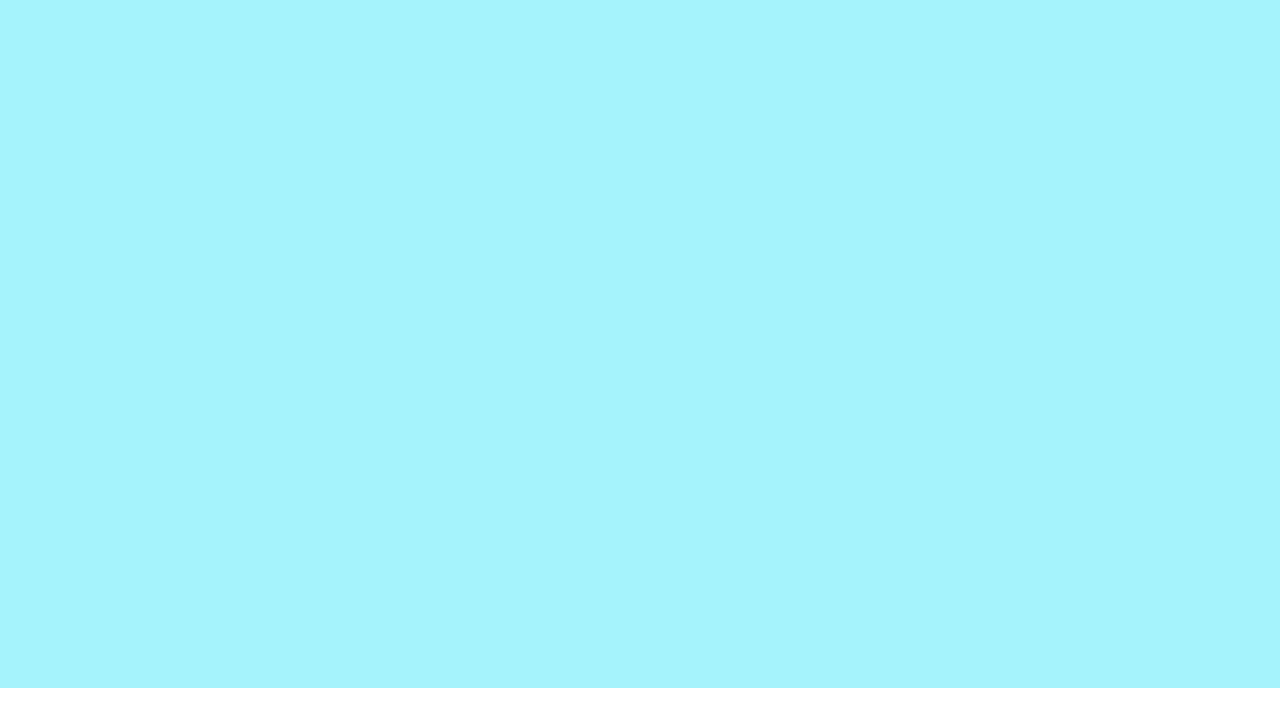
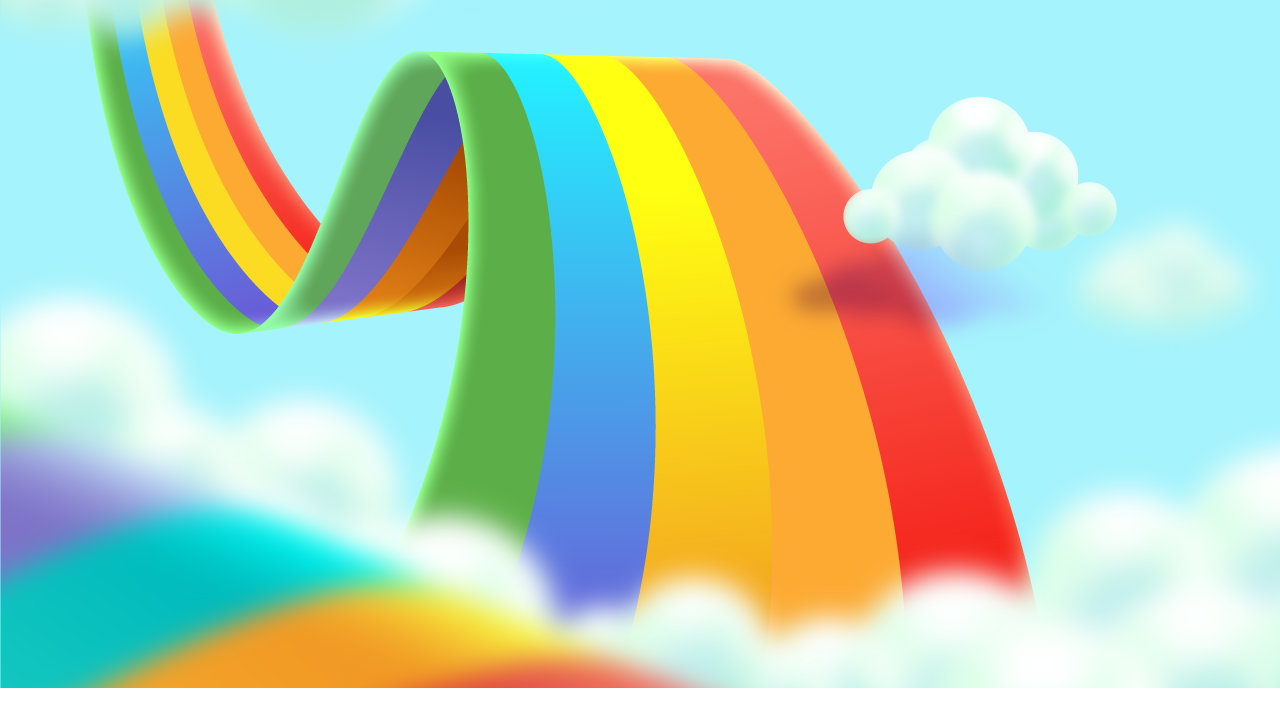
Before and after one commit to msaints10/primaria_arcoiris, a website: page index.html in a window 1280 px wide. Shown: the part 112-818 px from the top of the page. Drawn offline with nearby package versions, Linux system fonts and the light colour scheme; the site is published under a folder, as on GitHub Pages, so addresses that start at the root find nothing.

Commit message:
Update index.html

```diff
--- a/index.html
+++ b/index.html
@@ -25,7 +25,7 @@
     </script>
     <style>
         .img-arcoiris {
-            background-image: url(/img/Arcoiris.png) !important;
+            background-image: url(img/Arcoiris.png) !important;
             background-blend-mode: multiply;
             background-color: initial !important;
             background-repeat: no-repeat;
```
